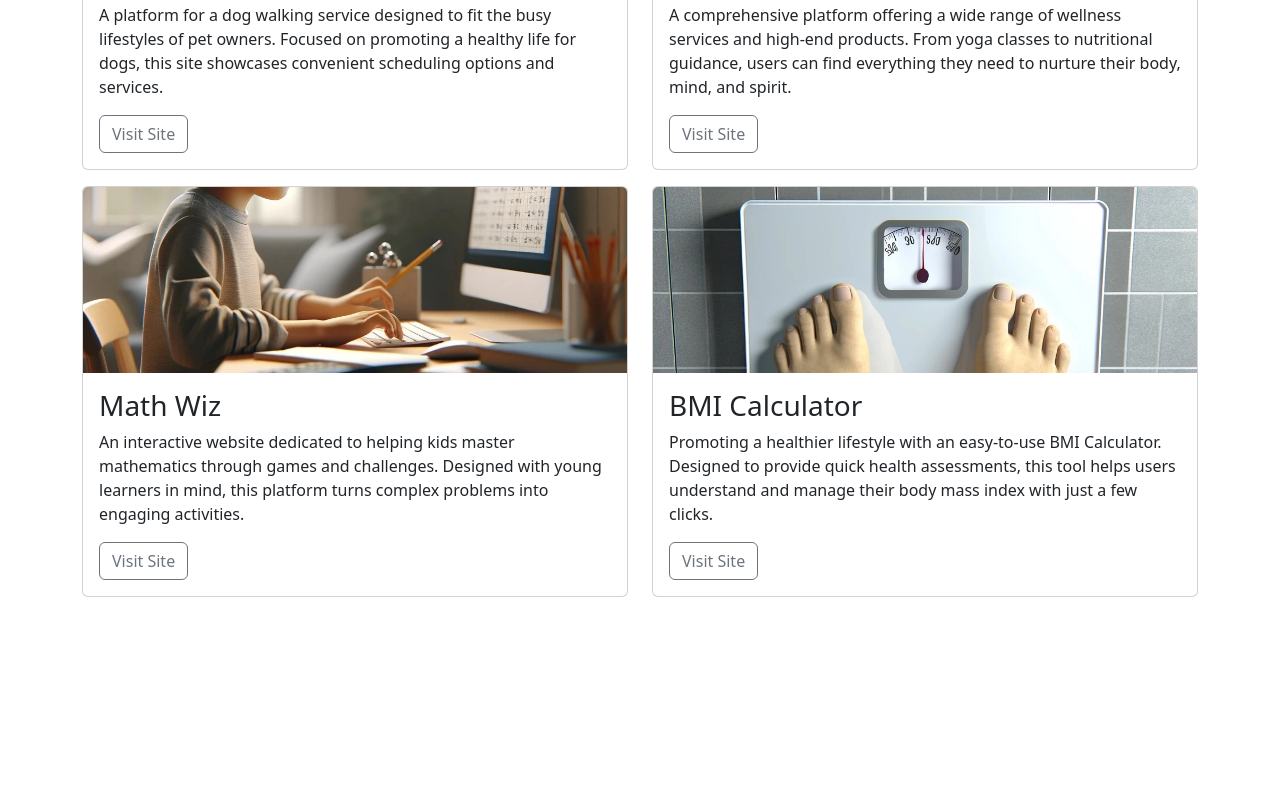
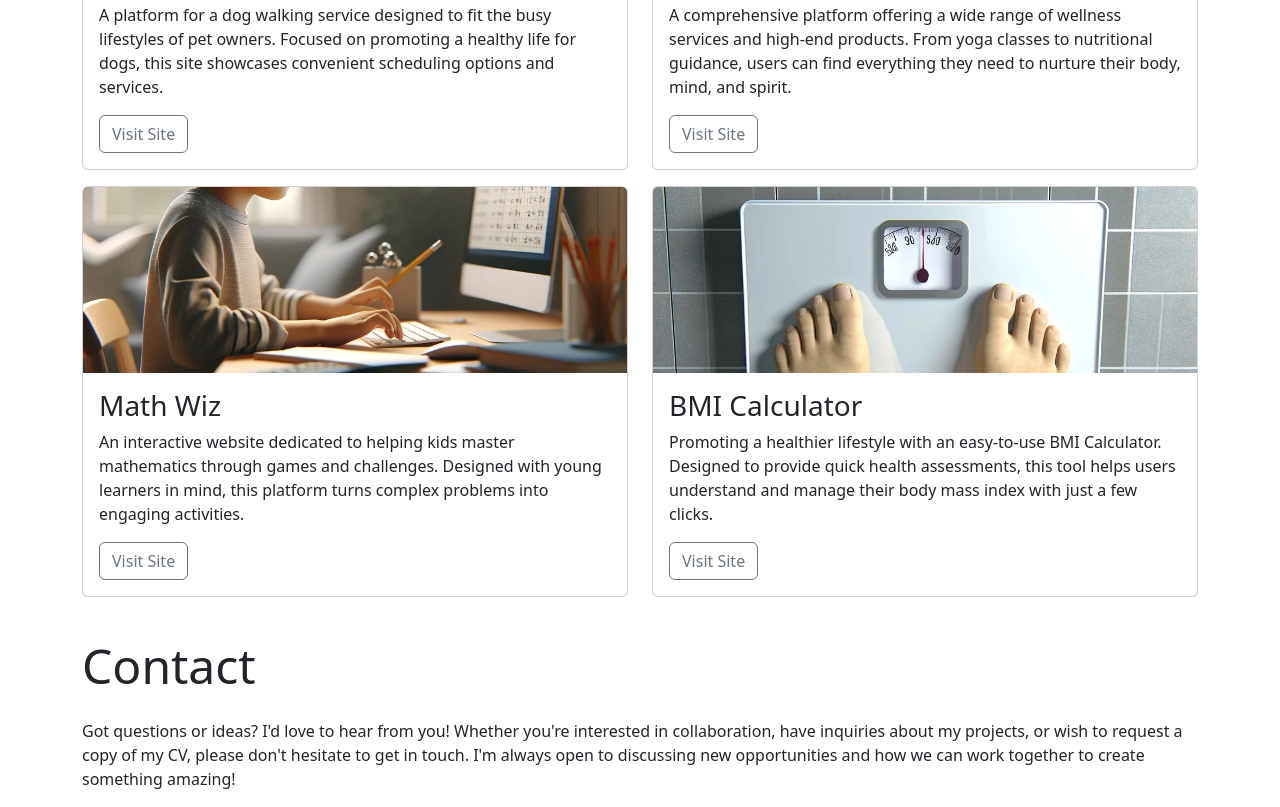
Before and after one commit to larevolucia/bootsrap-portfolio-walkthrough, a plain HTML site: page index.html in a window 1280 px wide. Shown: the part 1238-2045 px from the top of the page. Before the commit the page ends 1875 px from the top, so only its background shows below. Drawn offline with nearby package versions, Linux system fonts and the light colour scheme.

Commit message:
Created footer with contact text

```diff
--- a/index.html
+++ b/index.html
@@ -147,6 +147,20 @@
         </div>
     </section>
 </main>
+<!--Contact section-->
+<footer id="contact" class="container">
+    <div class="row justify-content-center">
+        <div class="col-12 text-center-my-4">
+            <h2 class="display-5">Contact</h2>
+            <p class="mt-4">
+                Got questions or ideas? I'd love to hear from you! Whether you're interested in collaboration, have inquiries about my projects, or wish to request a copy of my CV, please don't hesitate to get in touch. I'm always open to discussing new opportunities and how we can work together to create something amazing!
+            </p>
+        </div>
+        <div class="col-12 col-md-10 col-lg-8">
+            <!--Add form here-->
+        </div>
+    </div>
+</footer>
 <!--Bootstrap JS-->
 <script src="https://cdn.jsdelivr.net/npm/bootstrap@5.3.3/dist/js/bootstrap.bundle.min.js" integrity="sha384-YvpcrYf0tY3lHB60NNkmXc5s9fDVZLESaAA55NDzOxhy9GkcIdslK1eN7N6jIeHz" crossorigin="anonymous"></script>
 </body>
```
